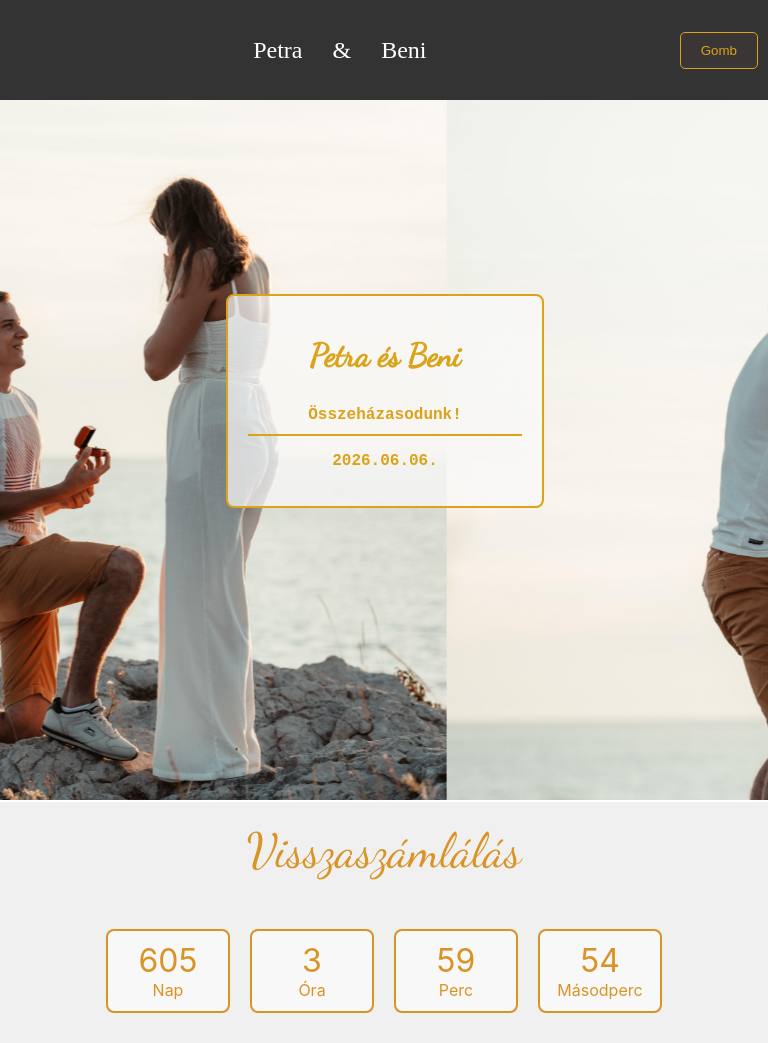
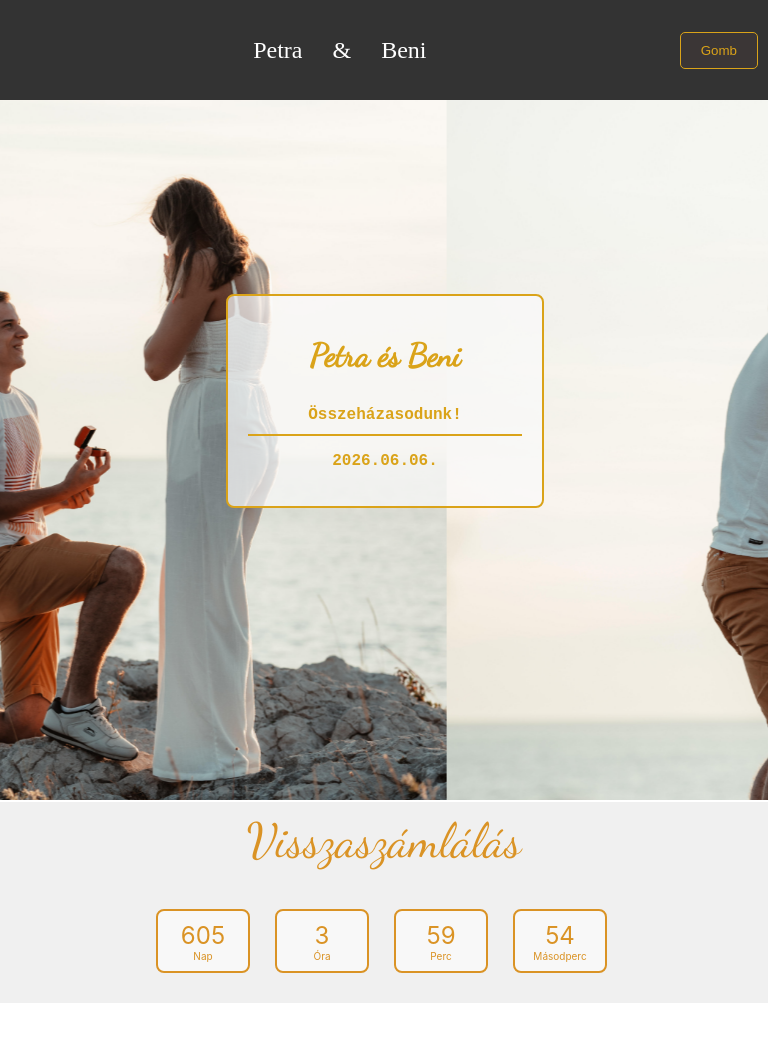
Before and after one commit to PetraEsBeni/PetraEsBeniWedding, a React (Create React App) app: page / in a window 768 px wide. After the commit the page ends 1003 px from the top, so only its background shows below. Built offline with nearby package versions, Linux system fonts and the light colour scheme.

Commit message:
for mobile

```diff
--- a/src/Components/CountDown/CountDown.css
+++ b/src/Components/CountDown/CountDown.css
@@ -1,7 +1,10 @@
 .countdown {
+    display: flex;
+    flex-direction: column;
+    background-color: #f0f0f0;
+    color: #da9325;
     height: 100%;
-    color: #da9325;
-    background-color: #f0f0f0;
+    align-items: center;
 }
 
 .countdown-title {
@@ -47,5 +50,69 @@
 
 .time-box span {
         color: #da9325;
-    font-size: 1rem;
+        font-size: 1rem;
 }
+
+
+@media (max-width: 600px) {
+    .time-box {
+        display: flex;
+        flex-direction: column;
+        align-items: center;
+        background-color: rgba(250, 250, 250, 0.9);
+        border: 2px solid #da9325;
+        padding: 10px;
+        border-radius: 8px;
+        width: 42px;
+        margin: 0px 10px 0px 10px;
+        height: 30px;
+        justify-content: center;
+    }
+
+    .time-box p {
+        font-size: 1.5rem;
+        margin: 0;
+        color: #da9325;
+    }
+
+    .time-box span {
+            color: #da9325;
+            font-size: x-small;
+    }
+}
+
+/* Tabletekre */
+@media (min-width: 601px) and (max-width: 900px) {
+    .time-box {
+        display: flex;
+        flex-direction: column;
+        align-items: center;
+        background-color: rgba(250, 250, 250, 0.9);
+        border: 2px solid #da9325;
+        padding: 10px;
+        border-radius: 8px;
+        width: 70px;
+        margin: 0px 15px 0px 10px;
+        height: 40px;
+        justify-content: center;
+    }
+
+    .time-box p {
+        font-size: 1.5rem;
+        margin: 0;
+        color: #da9325;
+    }
+
+    .time-box span {
+            color: #da9325;
+            font-size: x-small;
+    }
+
+    .countdown-title {
+        font-family: 'Dancing Script', cursive;
+        padding: 10px;
+        font-size: xxx-large;
+        height: 100%;
+        color: #da9325;
+    }
+}
```
